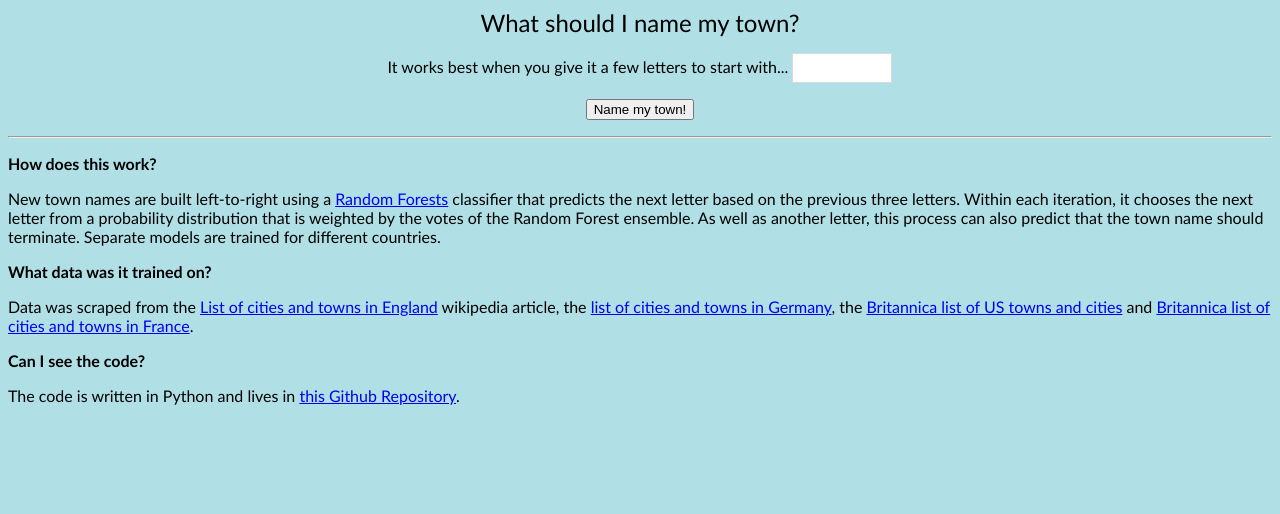
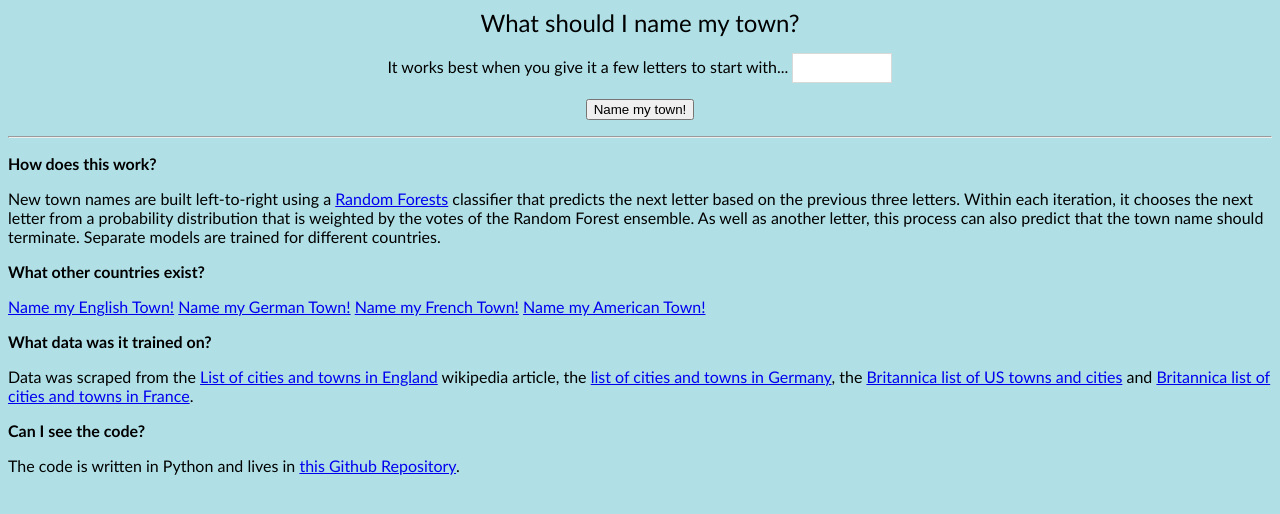
Before and after one commit to alexwilkes/namemytown, a Flask app: page / in a window 1280 px wide. Shown: the top 514 px of the page. Run offline with Flask 2, Linux system fonts and the light colour scheme; parts of the project's set-up code (start-up, migrations or seed data) failed here and were passed over.

Commit message:
Adding links to other country sites to FAQs

```diff
--- a/templates/index.html
+++ b/templates/index.html
@@ -45,7 +45,16 @@
 <div>
 <p class="q">How does this work?</p>
 <p>New town names are built left-to-right using a <a href="https://en.wikipedia.org/wiki/Random_forest">Random Forests</a> classifier that predicts the next letter based on the previous three letters. Within each iteration, it chooses the next letter from a probability distribution that is weighted by the votes of the Random Forest ensemble. As well as another letter, this process can also predict that the town name should terminate. Separate models are trained for different countries.
-<p class="q">What data was it trained on?</p>
+<p class="q">What other countries exist?</p>
+    <p>
+    <ul>
+        <a href="http://namemytown.heroku.com">Name my English Town!</a>
+        <a href="http://namemygermantown.heroku.com">Name my German Town!</a>
+        <a href="http://namemyfrenchtown.heroku.com">Name my French Town!</a>
+        <a href="http://namemyamericantown.heroku.com">Name my American Town!</a>
+    </ul>
+</p>
+    <p class="q">What data was it trained on?</p>
     <p>Data was scraped from the <a href="https://simple.wikipedia.org/wiki/List_of_cities_and_towns_in_England">List of cities and towns in England</a> wikipedia article, the <a href="https://en.wikipedia.org/wiki/List_of_cities_and_towns_in_Germany">list of cities and towns in Germany</a>, the <a href="https://www.britannica.com/topic/list-of-cities-and-towns-in-the-United-States-2023068">Britannica list of US towns and cities</a> and <a href="https://www.britannica.com/topic/list-of-cities-and-towns-in-France-2039172">Britannica list of cities and towns in France</a>.</p>
 <p class="q">Can I see the code?</p>
 <p>The code is written in Python and lives in <a href="https://github.com/alexwilkes/namemytown">this Github Repository</a>.</p>
```
